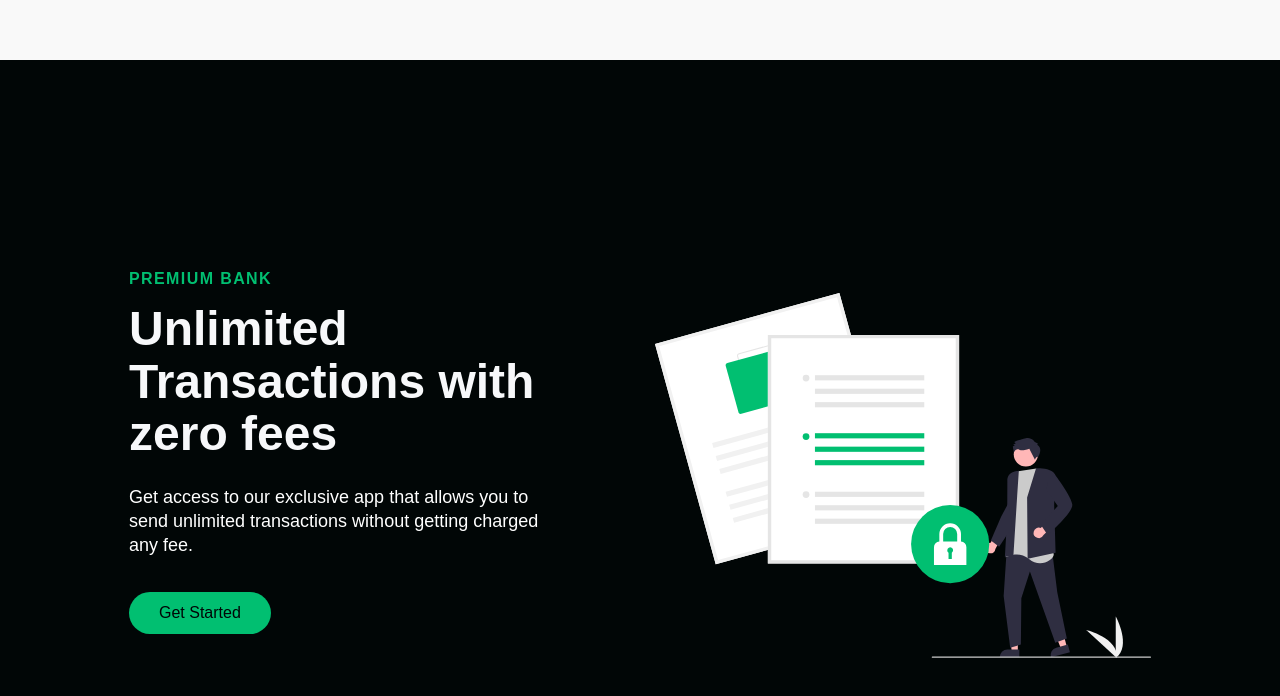
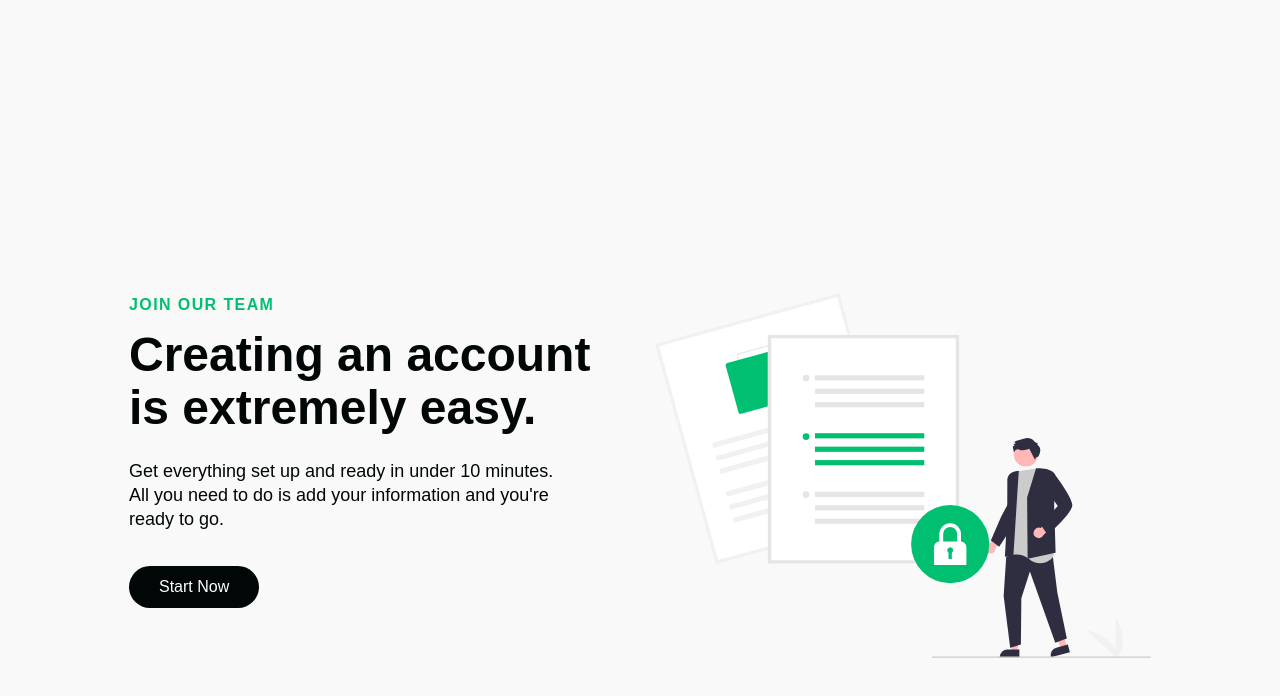
Before and after one commit to samseen/react-smooth-scroll, a React (Create React App) app: page / in a window 1280 px wide. Shown: the part 2460-3156 px from the top of the page. Built offline with nearby package versions, Linux system fonts and the light colour scheme; a web font is replaced by a local one.

Commit message:
Changed the data for the third home object.

```diff
--- a/src/components/InfoSection/Data.js
+++ b/src/components/InfoSection/Data.js
@@ -33,18 +33,18 @@ export const homeObjTwo = {
 };
 
 export const homeObjThree = {
-    id: 'about',
-    lightBg: false,
-    lightText: true,
-    lightTextDesc: true,
-    topLine: 'Premium Bank',
-    headLine: 'Unlimited Transactions with zero fees',
-    description: 'Get access to our exclusive app that allows you to send unlimited transactions without getting charged any fee.',
-    buttonLabel: 'Get Started',
+    id: 'signup',
+    lightBg: true,
+    lightText: false,
+    lightTextDesc: false,
+    topLine: 'Join Our Team',
+    headLine: 'Creating an account is extremely easy.',
+    description: "Get everything set up and ready in under 10 minutes. All you need to do is add your information and you're ready to go.",
+    buttonLabel: 'Start Now',
     imgStart: false,
     img: require('../../images/svg-3.svg').default,
-    alt: 'Car',
-    dark: true,
-    primary: true,
-    darkText: false
+    alt: 'Paper',
+    dark: false,
+    primary: false,
+    darkText: true
 };
```
